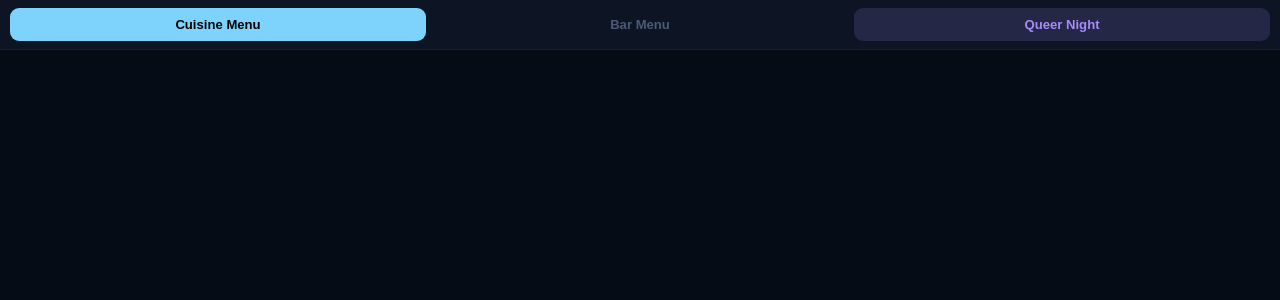
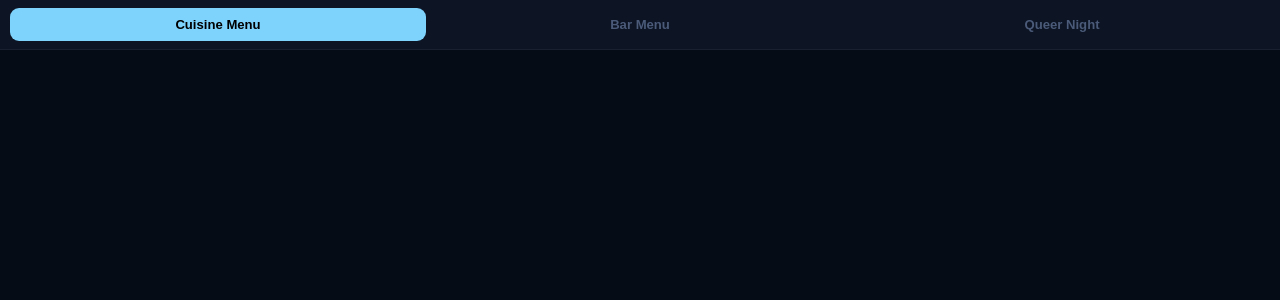
Before and after one commit to nolanwolfe/ampav-2026, a Flask app: template templates/index.html in a window 1280 px wide. Shown: the part 62-362 px from the top of the page. Run offline with Flask 3, Linux system fonts and the light colour scheme; the template is opened without the code that fills it, so the values that code supplies are empty.

Commit message:
Queer Night: hide modifiers, match tab style to other menus
Co-Authored-By: Claude Sonnet 4.6 <noreply@anthropic.com>

```diff
--- a/templates/index.html
+++ b/templates/index.html
@@ -49,8 +49,6 @@
     background: transparent; color: var(--muted); transition: all 0.15s;
   }
   .tog.active { background: var(--blue); color: #000; }
-  #tog-queer_night { color: #a78bfa; }
-  #tog-queer_night.active { background: #a78bfa; color: #000; }
 
   /* ── Menu grid ── */
   .grid {
@@ -254,7 +252,7 @@
 <div class="menu-toggle">
   <button id="tog-cuisine"     class="tog active" onclick="switchMenu('cuisine')">Cuisine Menu</button>
   <button id="tog-bar"         class="tog"        onclick="switchMenu('bar')">Bar Menu</button>
-  <button id="tog-queer_night" class="tog"        onclick="switchMenu('queer_night')" style="background:rgba(167,139,250,0.15); color:#a78bfa; border-color:rgba(167,139,250,0.3);">Queer Night</button>
+  <button id="tog-queer_night" class="tog"        onclick="switchMenu('queer_night')">Queer Night</button>
 </div>
 
 <div class="grid" id="grid"></div>
@@ -391,6 +389,9 @@ function switchMenu(menu) {
   document.getElementById('tog-cuisine').className     = 'tog' + (menu === 'cuisine'     ? ' active' : '');
   document.getElementById('tog-bar').className         = 'tog' + (menu === 'bar'         ? ' active' : '');
   document.getElementById('tog-queer_night').className = 'tog' + (menu === 'queer_night' ? ' active' : '');
+  const showMods = menu !== 'queer_night';
+  document.querySelector('.mod-label').style.display = showMods ? '' : 'none';
+  document.querySelector('.mods').style.display      = showMods ? '' : 'none';
   buildGrid();
   refresh();
 }
```
